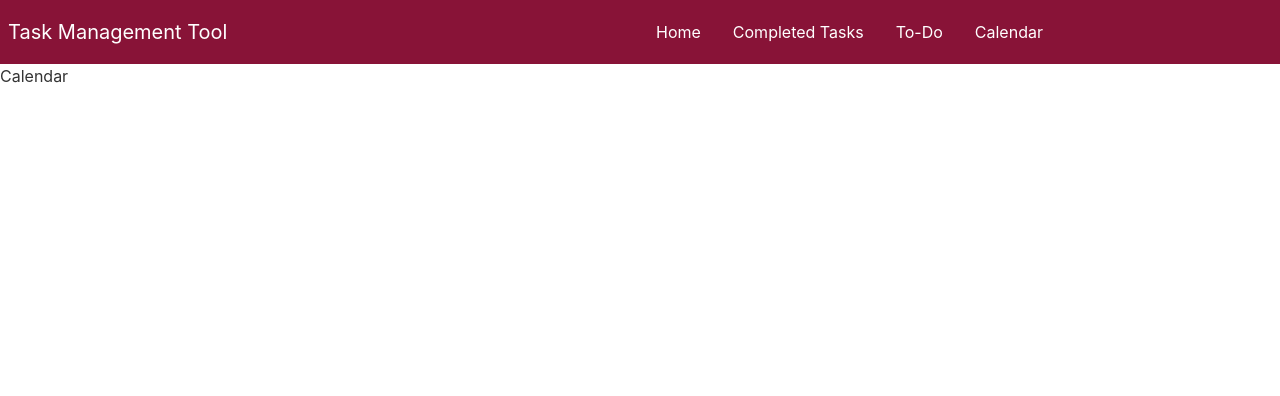
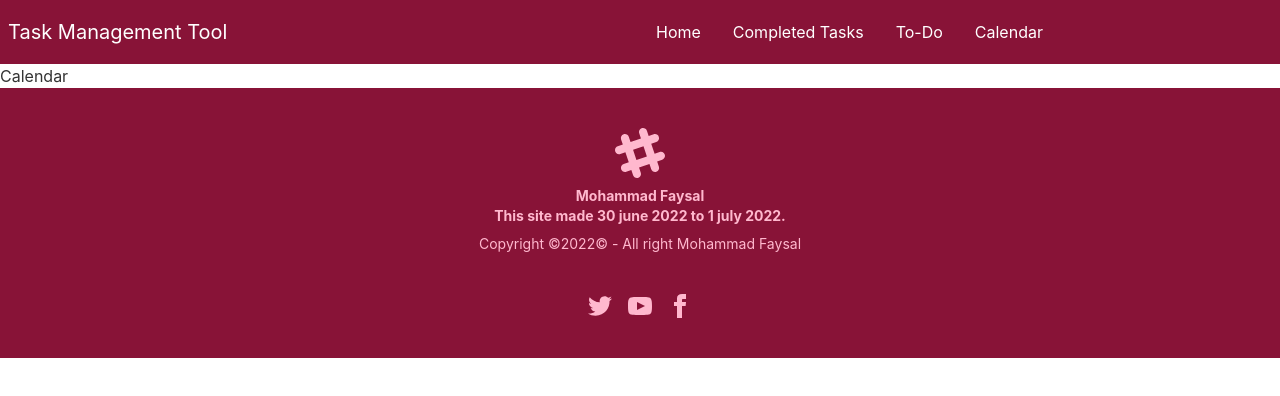
Before and after one commit to MohammadFaysal731/task-management-too-client, a React (Create React App) app: page /calendar in a window 1280 px wide. Shown: the top 396 px of the page. Built offline with nearby package versions, Linux system fonts and the light colour scheme.

Commit message:
add footer

```diff
--- a/src/App.js
+++ b/src/App.js
@@ -8,11 +8,12 @@
 import Home from './components/Home';
 import TaskUpdate from './components/TaskUpdate';
 import ToDo from './components/ToDo';
+import Footer from './components/Footer';
 
 function App() {
   return (
     <div className="">
-      <Header></Header>
+      <Header />
       <Routes>
         <Route path='/' element={<Home></Home>}></Route>
         <Route path='/completedtasks' element={<CompletedTasks></CompletedTasks>}></Route>
@@ -20,6 +21,7 @@
         <Route path='/todo/:id' element={<TaskUpdate></TaskUpdate>}></Route>
         <Route path='/calendar' element={<Calendar></Calendar>}></Route>
       </Routes>
+      <Footer />
       <ToastContainer />
     </div>
   );
--- /dev/null
+++ b/src/components/Footer.js
@@ -0,0 +1,26 @@
+import React from 'react';
+
+const Footer = () => {
+    const today = new Date()
+    const year = today.getFullYear();
+    return (
+        <footer class="footer footer-center p-10 bg-primary text-primary-content">
+            <div>
+                <svg width="50" height="50" viewBox="0 0 24 24" xmlns="http://www.w3.org/2000/svg" fill-rule="evenodd" clip-rule="evenodd" class="inline-block fill-current"><path d="M22.672 15.226l-2.432.811.841 2.515c.33 1.019-.209 2.127-1.23 2.456-1.15.325-2.148-.321-2.463-1.226l-.84-2.518-5.013 1.677.84 2.517c.391 1.203-.434 2.542-1.831 2.542-.88 0-1.601-.564-1.86-1.314l-.842-2.516-2.431.809c-1.135.328-2.145-.317-2.463-1.229-.329-1.018.211-2.127 1.231-2.456l2.432-.809-1.621-4.823-2.432.808c-1.355.384-2.558-.59-2.558-1.839 0-.817.509-1.582 1.327-1.846l2.433-.809-.842-2.515c-.33-1.02.211-2.129 1.232-2.458 1.02-.329 2.13.209 2.461 1.229l.842 2.515 5.011-1.677-.839-2.517c-.403-1.238.484-2.553 1.843-2.553.819 0 1.585.509 1.85 1.326l.841 2.517 2.431-.81c1.02-.33 2.131.211 2.461 1.229.332 1.018-.21 2.126-1.23 2.456l-2.433.809 1.622 4.823 2.433-.809c1.242-.401 2.557.484 2.557 1.838 0 .819-.51 1.583-1.328 1.847m-8.992-6.428l-5.01 1.675 1.619 4.828 5.011-1.674-1.62-4.829z"></path></svg>
+                <p class="font-bold">
+                    Mohammad Faysal<br />This site made 30 june 2022 to 1 july 2022.
+                </p>
+                <p>Copyright &copy;{year}&copy; - All right Mohammad Faysal</p>
+            </div>
+            <div>
+                <div class="grid grid-flow-col gap-4">
+                    <a href='https://www.twitter.com/' target="_blank"><svg xmlns="http://www.w3.org/2000/svg" width="24" height="24" viewBox="0 0 24 24" class="fill-current"><path d="M24 4.557c-.883.392-1.832.656-2.828.775 1.017-.609 1.798-1.574 2.165-2.724-.951.564-2.005.974-3.127 1.195-.897-.957-2.178-1.555-3.594-1.555-3.179 0-5.515 2.966-4.797 6.045-4.091-.205-7.719-2.165-10.148-5.144-1.29 2.213-.669 5.108 1.523 6.574-.806-.026-1.566-.247-2.229-.616-.054 2.281 1.581 4.415 3.949 4.89-.693.188-1.452.232-2.224.084.626 1.956 2.444 3.379 4.6 3.419-2.07 1.623-4.678 2.348-7.29 2.04 2.179 1.397 4.768 2.212 7.548 2.212 9.142 0 14.307-7.721 13.995-14.646.962-.695 1.797-1.562 2.457-2.549z"></path></svg></a>
+                    <a href='https://www.youtube.com/' target="_blank"><svg xmlns="http://www.w3.org/2000/svg" width="24" height="24" viewBox="0 0 24 24" class="fill-current"><path d="M19.615 3.184c-3.604-.246-11.631-.245-15.23 0-3.897.266-4.356 2.62-4.385 8.816.029 6.185.484 8.549 4.385 8.816 3.6.245 11.626.246 15.23 0 3.897-.266 4.356-2.62 4.385-8.816-.029-6.185-.484-8.549-4.385-8.816zm-10.615 12.816v-8l8 3.993-8 4.007z"></path></svg></a>
+                    <a href='https://www.facebook.com/' target="_blank"><svg xmlns="http://www.w3.org/2000/svg" width="24" height="24" viewBox="0 0 24 24" class="fill-current"><path d="M9 8h-3v4h3v12h5v-12h3.642l.358-4h-4v-1.667c0-.955.192-1.333 1.115-1.333h2.885v-5h-3.808c-3.596 0-5.192 1.583-5.192 4.615v3.385z"></path></svg></a>
+                </div>
+            </div>
+        </footer>
+    );
+};
+
+export default Footer;
```
